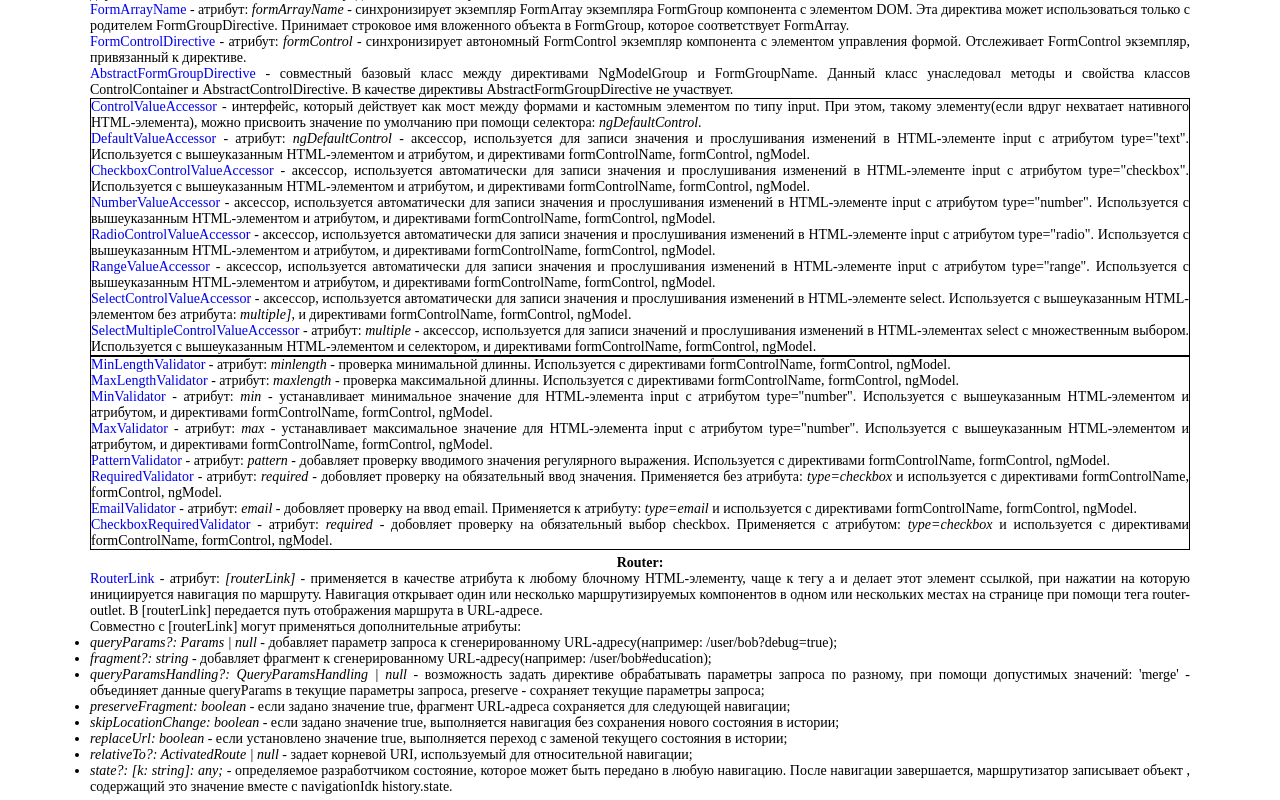
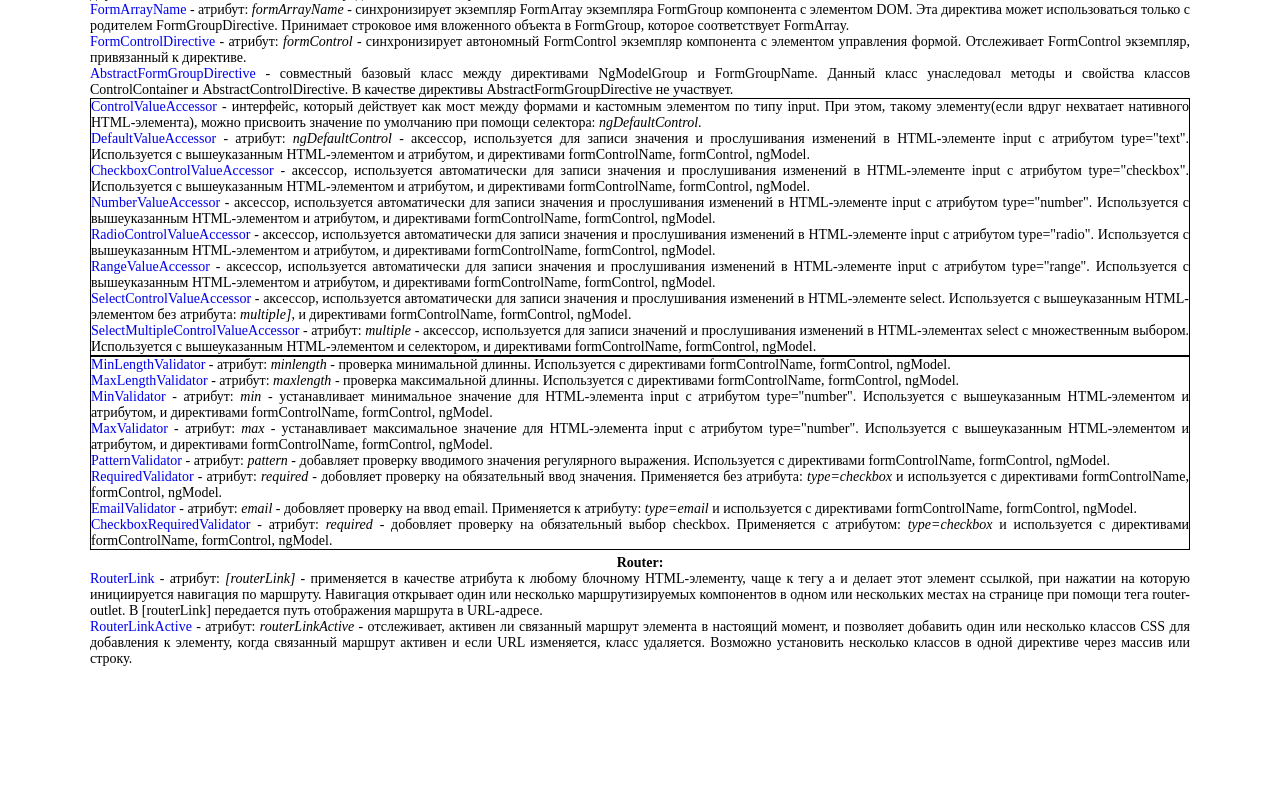
Before and after one commit to ArtemKashirin/API, an Angular app: page / in a window 1280 px wide. Shown: the part 2134-2934 px from the top of the page. After the commit the page ends 2806 px from the top, so only its background shows below. Built offline with nearby package versions, Linux system fonts and the light colour scheme.

Commit message:
DIRECTIVE: RouterLinkActive

```diff
--- a/src/app/app.component.html
+++ b/src/app/app.component.html
@@ -97,6 +97,7 @@
   <div style = "margin-bottom: 5px">
     <p style = "text-align: center"><b>Router:</b></p>
     <app-router-link></app-router-link>
+    <app-router-link-active></app-router-link-active>
 
   </div>
 </div>
--- a/src/app/app.module.ts
+++ b/src/app/app.module.ts
@@ -64,6 +64,7 @@ import { FormGroupDirectiveComponent } from './directive/form-group-directive/fo
 import { NgControlStatusComponent } from './directive/ng-control-status/ng-control-status.component';
 import { NgModelComponent } from './directive/ng-model/ng-model.component';
 import { RouterLinkComponent } from './directive/router-link/router-link.component';
+import { RouterLinkActiveComponent } from './directive/router-link-active/router-link-active.component';
 
 
 @NgModule({
@@ -129,6 +130,7 @@ import { RouterLinkComponent } from './directive/router-link/router-link.compone
     NgControlStatusComponent,
     NgModelComponent,
     RouterLinkComponent,
+    RouterLinkActiveComponent,
   ],
   imports: [
     BrowserModule,
--- /dev/null
+++ b/src/app/directive/router-link-active/router-link-active.component.html
@@ -0,0 +1,10 @@
+<p><a [href] = "this.RouterLinkActive">RouterLinkActive</a> - атрибут: <i>routerLinkActive</i> - отслеживает, активен ли связанный маршрут
+  элемента в настоящий момент, и позволяет добавить один или несколько классов CSS для добавления к элементу, когда связанный маршрут
+  активен и если URL изменяется, класс удаляется. Возможно установить несколько классов в одной директиве через массив или строку.</p>
+<!--<div>-->
+<!--  <p>Совместно с routerLinkActive могут применяться дополнительные атрибуты:</p>-->
+<!--  <ul>-->
+<!--    <li><i>routerLinkActiveOptions: exact: boolean; | IsActiveMatchOptions</i> - добавлятяет классы только тогда, когда URL-адрес точно -->
+<!--      соответствует ссылке.</li>-->
+<!--  </ul>-->
+<!--</div>-->
--- /dev/null
+++ b/src/app/directive/router-link-active/router-link-active.component.ts
@@ -0,0 +1,17 @@
+import {Component, OnInit} from '@angular/core';
+
+@Component({
+  selector: 'app-router-link-active',
+  templateUrl: './router-link-active.component.html',
+  styleUrls: ['./router-link-active.component.scss']
+})
+export class RouterLinkActiveComponent implements OnInit {
+  public RouterLinkActive: string = 'https://angular.io/api/router/RouterLinkActive';
+
+  constructor() {
+  }
+
+  ngOnInit(): void {
+  }
+
+}
--- a/src/app/directive/router-link/router-link.component.html
+++ b/src/app/directive/router-link/router-link.component.html
@@ -4,19 +4,19 @@
   В [routerLink] передается путь отображения маршрута в URL-адресе.
 </p>
 
-<div>
-  <p>Совместно с [routerLink] могут применяться дополнительные атрибуты:</p>
-  <ul>
-    <li><i>queryParams?: Params | null</i> - добавляет параметр запроса к сгенерированному URL-адресу(например: /user/bob?debug=true);</li>
-    <li><i>fragment?: string</i> - добавляет фрагмент к сгенерированному URL-адресу(например: /user/bob#education);</li>
-    <li><i>queryParamsHandling?: QueryParamsHandling | null</i> - возможность задать директиве обрабатывать параметры запроса по разному,
-      при помощи допустимых значений: 'merge' - объединяет данные queryParams в текущие параметры запроса, preserve - сохраняет текущие
-      параметры запроса;</li>
-    <li><i>preserveFragment: boolean</i> - если задано значение true, фрагмент URL-адреса сохраняется для следующей навигации;</li>
-    <li><i>skipLocationChange: boolean</i> - если задано значение true, выполняется навигация без сохранения нового состояния в истории;</li>
-    <li><i>replaceUrl: boolean</i> - если установлено значение true, выполняется переход с заменой текущего состояния в истории;</li>
-    <li><i>relativeTo?: ActivatedRoute | null</i> - задает корневой URI, используемый для относительной навигации;</li>
-    <li><i>state?: [k: string]: any;</i> - определяемое разработчиком состояние, которое может быть передано в любую навигацию. После
-      навигации завершается, маршрутизатор записывает объект , содержащий это значение вместе с navigationIdк history.state.</li>
-  </ul>
-</div>
+<!--<div>-->
+<!--  <p>Совместно с [routerLink] могут применяться дополнительные атрибуты:</p>-->
+<!--  <ul>-->
+<!--    <li><i>queryParams?: Params | null</i> - добавляет параметр запроса к сгенерированному URL-адресу(например: /user/bob?debug=true);</li>-->
+<!--    <li><i>fragment?: string</i> - добавляет фрагмент к сгенерированному URL-адресу(например: /user/bob#education);</li>-->
+<!--    <li><i>queryParamsHandling?: QueryParamsHandling | null</i> - возможность задать директиве обрабатывать параметры запроса по разному,-->
+<!--      при помощи допустимых значений: 'merge' - объединяет данные queryParams в текущие параметры запроса, preserve - сохраняет текущие-->
+<!--      параметры запроса;</li>-->
+<!--    <li><i>preserveFragment: boolean</i> - если задано значение true, фрагмент URL-адреса сохраняется для следующей навигации;</li>-->
+<!--    <li><i>skipLocationChange: boolean</i> - если задано значение true, выполняется навигация без сохранения нового состояния в истории;</li>-->
+<!--    <li><i>replaceUrl: boolean</i> - если установлено значение true, выполняется переход с заменой текущего состояния в истории;</li>-->
+<!--    <li><i>relativeTo?: ActivatedRoute | null</i> - задает корневой URI, используемый для относительной навигации;</li>-->
+<!--    <li><i>state?: [k: string]: any;</i> - определяемое разработчиком состояние, которое может быть передано в любую навигацию. После-->
+<!--      навигации завершается, маршрутизатор записывает объект , содержащий это значение вместе с navigationIdк history.state.</li>-->
+<!--  </ul>-->
+<!--</div>-->
```
Also changed, not shown: src/app/directive/router-link-active/router-link-active.component.scss (added).
